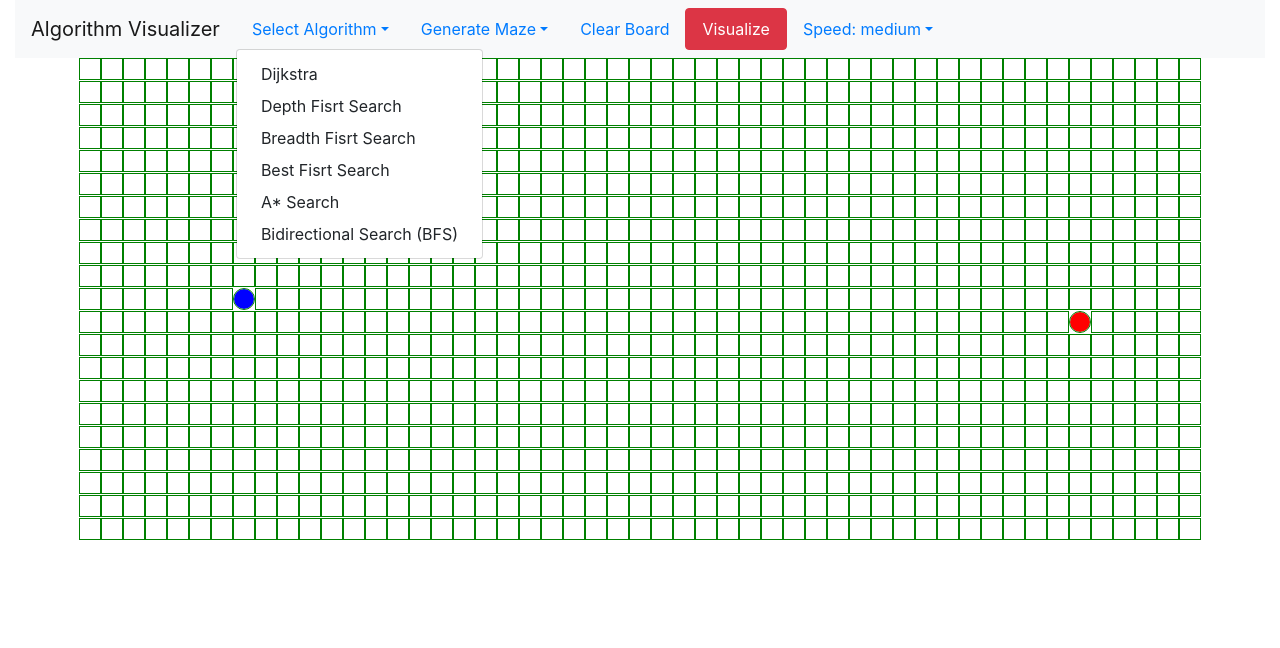
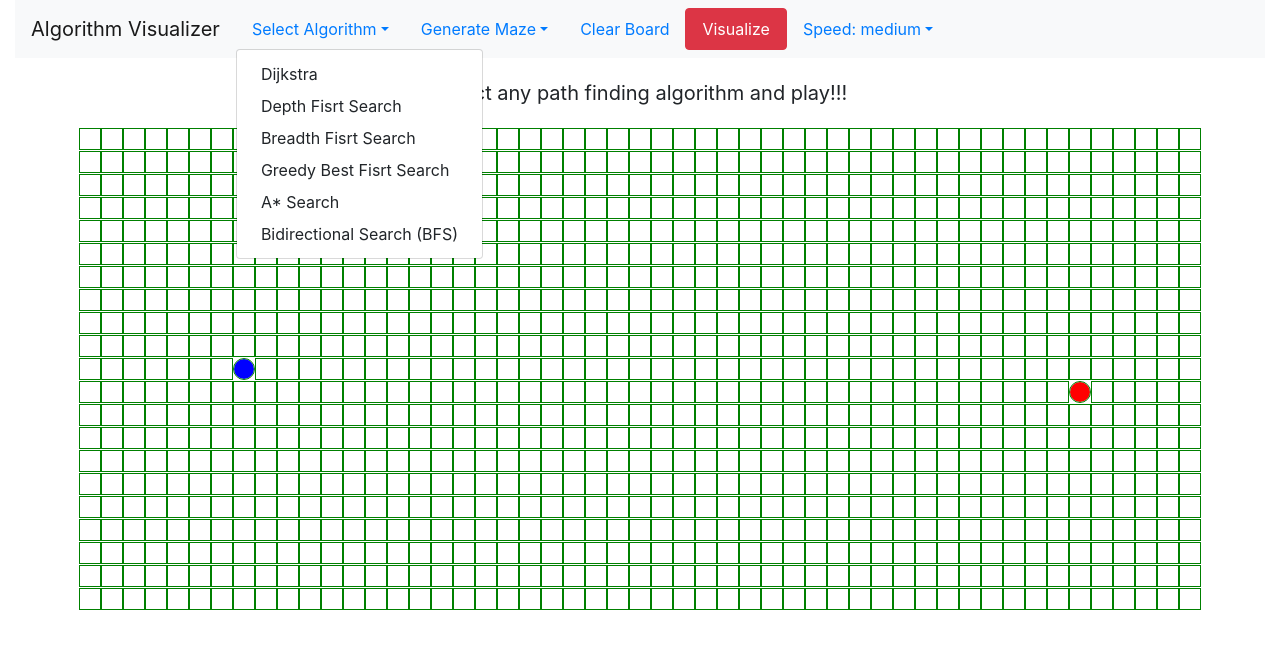
Before and after one commit to ManivannanBel/algorithm-visualizer, a React (Create React App) app: page / in a window 1280 px wide. Both pictures are taken after a click on the button "Select Algorithm". Shown: the top 648 px of the page. Built offline with nearby package versions, Linux system fonts and the light colour scheme.

Commit message:
random maze generation algorithms added

```diff
--- /dev/null
+++ b/src/MazeGenerationAlgorithms/RandomMaze.js
@@ -0,0 +1,23 @@
+var wallsToAnimate = [];
+export function randomeMaze(
+  grid,
+  startCol,
+  endCol,
+) {
+  for (let row = 0; row < grid.length; row++) {
+    for (let col = 0; col < grid[0].length; col++) {
+      let randomValue = Math.random();
+
+        const node = grid[row][col];
+        if (node.isStart || node.isFinish) {
+          continue;
+        }
+        if (randomValue < 0.3) {
+          node.isWall = true;
+          wallsToAnimate.push(node);
+        }
+
+    }
+  }
+  return wallsToAnimate;
+}
--- a/src/components/VisualizerComponent.css
+++ b/src/components/VisualizerComponent.css
@@ -6,6 +6,14 @@ table {
     line-height: 13px;
 }
 
+.description{
+    margin-top: 20px;
+    margin-bottom: 20px;
+    font-size: 20px;
+    font-family: -apple-system, BlinkMacSystemFont, "Segoe UI", "Roboto", "Oxygen",
+    "Ubuntu", "Cantarell", "Fira Sans", "Droid Sans", "Helvetica Neue",
+    sans-serif;
+}
 /*.visited-node {
     background: green;
 }*/
--- a/src/components/VisualizerComponent.jsx
+++ b/src/components/VisualizerComponent.jsx
@@ -7,6 +7,7 @@ import {bestFirstSearch, getGBFSPath} from '../Algorithms/bestFirstSearch'
 import { aStarSearch, getAStarPath } from "../Algorithms/aStarSearch"
 import { bidirectionalSearch, getBidirectionalShortestPath } from "../Algorithms/bidirectionalSearch";
 import { recursiveDivsionUtil} from "../MazeGenerationAlgorithms/RecursiveDivisionMazeGeneration"
+import { randomeMaze } from "../MazeGenerationAlgorithms/RandomMaze"
 
 import Nav from 'react-bootstrap/Nav'
 import Navbar from 'react-bootstrap/Navbar'
@@ -34,7 +35,8 @@ export class VisualizerComponent extends Component {
              mousePointerEvents : 'auto',
              selectedAlgorithm : '',
              speed : 'medium',
-             animationSpeed : 30
+             animationSpeed : 30,
+             description: "Select any path finding algorithm and play!!!"
         }
 
         //Refs for all the nodes
@@ -516,7 +518,28 @@ export class VisualizerComponent extends Component {
 
     selectAlgorithm = (algorithm) => {
       //console.log(algorithm)
-      this.setState({selectedAlgorithm : algorithm})
+      let description = "";
+      switch(algorithm){
+        case "Dijkstra Algorithm":
+          description = "Dijkstra's algorithm is a weighted graph search algorithm used to find the sortest path between nodes in a graph";
+          break;
+        case "Depth first search":
+            description = "Depth Fisrt Search is an unweighted graph search algorithm used for traversing or searching in a graph. It does not guarantee the shortest path";
+          break;
+        case "Breadth frist search":
+            description = "Breadth Fisrt Search is an unweighted graph search algorithm used for traversing or searching in a graph. It guarantees the shortest path";
+          break;
+        case "Greedy Best first search":
+            description = "Greedy Best first search is weighted and informed graph search algorithm, It does not guarantee the shortest path";
+          break;
+        case "A* search":
+            description = "A* search is a weighted and informed grapth search algorithm which arguably the best graph search algorithm. It guarantees the shortest path and mush faster than Dijkstra's";
+          break;
+        case "Bidirectional BFS":
+            description = "Bidirectional BFS is an unweighted graph search algorithm which gives the shortest path between the two nodes";
+          break;
+        }
+      this.setState({selectedAlgorithm : algorithm, description : description});
       //console.log(this.state.selectedAlgorithm)
     }
 
@@ -544,6 +567,8 @@ export class VisualizerComponent extends Component {
         case "recursive_division_vertical":
             wallsToAnimate = recursiveDivsionUtil(grid, 2, grid.length - 3, 2, grid[0].length - 3, "vertical", true);
             break;
+        case "random":
+            wallsToAnimate = randomeMaze(grid);
       }
       //console.log(wallsToAnimate)
       this.animateWalls(wallsToAnimate);
@@ -578,13 +603,14 @@ export class VisualizerComponent extends Component {
             <NavDropdown.Item href="" onClick={() => this.selectAlgorithm("Dijkstra Algorithm")}>Dijkstra</NavDropdown.Item>
             <NavDropdown.Item href="" onClick={() => this.selectAlgorithm("Depth first search")}>Depth Fisrt Search</NavDropdown.Item>
             <NavDropdown.Item href="" onClick={() => this.selectAlgorithm("Breadth frist search")}>Breadth Fisrt Search</NavDropdown.Item>
-            <NavDropdown.Item href="" onClick={() => this.selectAlgorithm("Greedy Best first search")}>Best Fisrt Search</NavDropdown.Item>
+            <NavDropdown.Item href="" onClick={() => this.selectAlgorithm("Greedy Best first search")}>Greedy Best Fisrt Search</NavDropdown.Item>
             <NavDropdown.Item href="" onClick={() => this.selectAlgorithm("A* search")}>A* Search</NavDropdown.Item>
             <NavDropdown.Item href="" onClick={() => this.selectAlgorithm("Bidirectional BFS")}>Bidirectional Search (BFS)</NavDropdown.Item>
             </NavDropdown>
             <NavDropdown title="Generate Maze" style={{ pointerEvents : this.state.mousePointerEvents }}>
             <NavDropdown.Item onClick={() => this.generateWalls("recursive_division_horizontal")}>Horizontal Recursive Division</NavDropdown.Item>
             <NavDropdown.Item onClick={() => this.generateWalls("recursive_division_vertical")}>Vertical Recursive Division</NavDropdown.Item>
+            <NavDropdown.Item onClick={() => this.generateWalls("random")}>Random Maze</NavDropdown.Item>
             </NavDropdown>
 
             <Nav.Link onClick={() => this.clearVisitedNode(true)} style={{ pointerEvents : this.state.mousePointerEvents }}>Clear Board</Nav.Link>
@@ -595,6 +621,9 @@ export class VisualizerComponent extends Component {
               <NavDropdown.Item onClick={() => this.selectSpeed("slow")}>Slow</NavDropdown.Item>
             </NavDropdown>
             </Navbar>
+            </div>
+            <div>
+              <p className="container description">{this.state.description}</p>
             </div>
             <div className="grid" style={{ pointerEvents : this.state.mousePointerEvents }}>
               <table>
```
